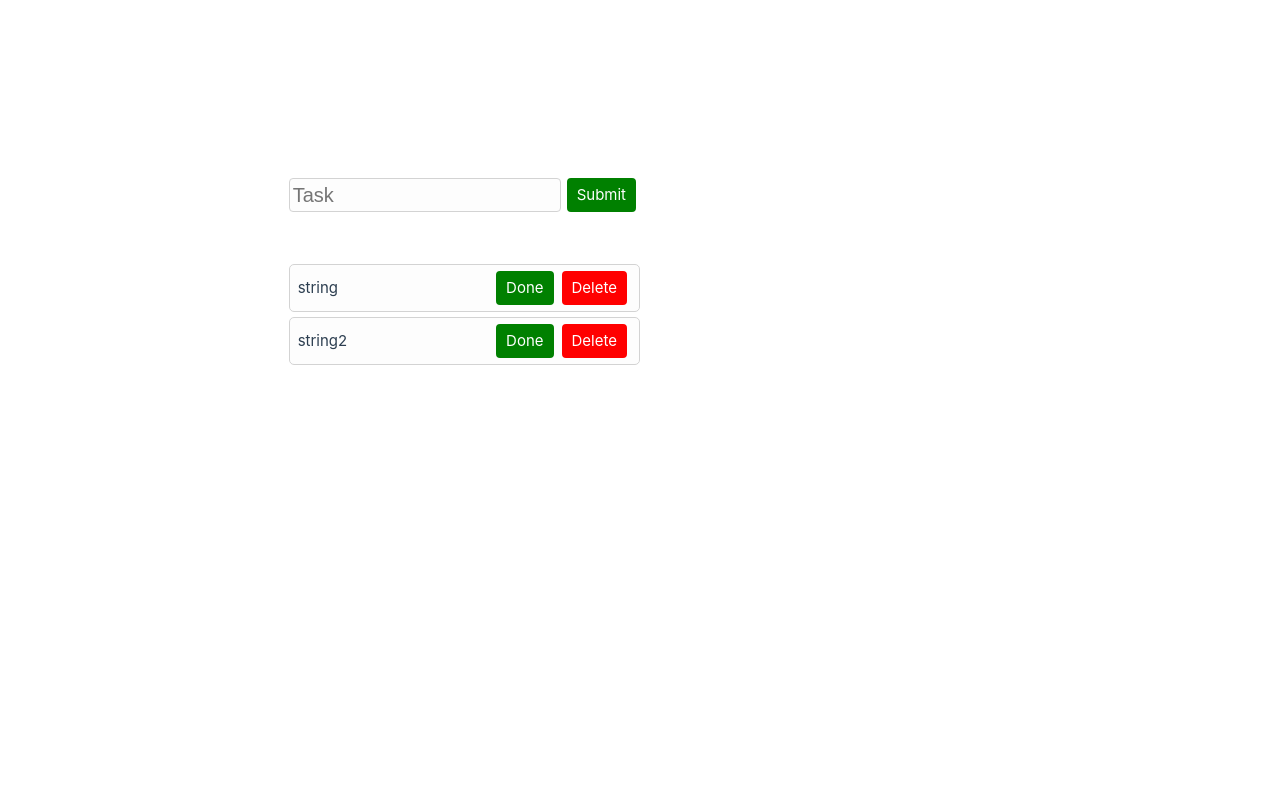
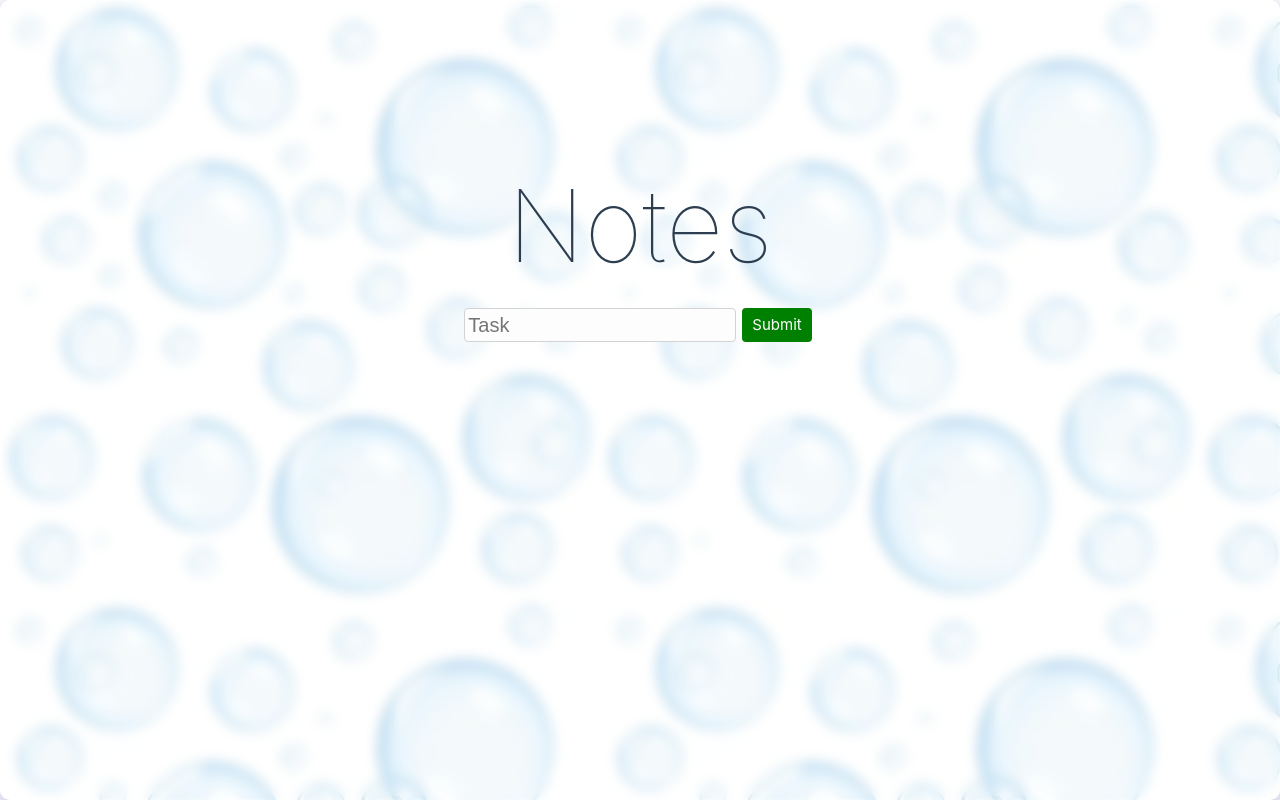
Before and after one commit to matousek11/tasks-vue, a Vue app: page / in a window 1280 px wide. Built offline with nearby package versions, Linux system fonts and the light colour scheme.

Commit message:
Design tweaks

```diff
--- a/index.html
+++ b/index.html
@@ -1,10 +1,10 @@
 <!DOCTYPE html>
 <html lang="en">
   <head>
-    <meta charset="UTF-8">
-    <link rel="icon" href="/favicon.ico">
-    <meta name="viewport" content="width=device-width, initial-scale=1.0">
-    <title>Vite App</title>
+    <meta charset="UTF-8" />
+    <link rel="icon" href="/favicon.ico" />
+    <meta name="viewport" content="width=device-width, initial-scale=1.0" />
+    <title>Notes</title>
   </head>
   <body>
     <div id="app"></div>
--- a/src/App.vue
+++ b/src/App.vue
@@ -4,10 +4,13 @@ import { ref } from 'vue'
 import SubmitFormula from './components/SubmitFormula.vue'
 import { v4 as uuidv4 } from 'uuid'
 
-const array = ref([
-  { id: '1', text: 'string', done: false },
-  { id: '2', text: 'string2', done: false }
-])
+type NoteObj = {
+  id: string
+  text: string
+  done: boolean
+}
+
+let array = ref<NoteObj[]>([])
 
 const handleAddFormula = (text: string) => {
   let randomId = uuidv4()
@@ -24,8 +27,11 @@ const handleDelete = (id: string) => {
 </script>
 
 <template>
-  <div>
+  <div class="main-container">
+    <div class="glassomorphism"></div>
+    <div class="app-container">
       <SubmitFormula :addFunction="handleAddFormula" />
+
       <div class="todoScroll">
         <ToDoItem
           :id="item.id"
@@ -37,32 +43,40 @@ const handleDelete = (id: string) => {
         />
       </div>
     </div>
+  </div>
 </template>
 
 <style scoped>
-.todoScroll {
-  padding-top: 40px;
-  padding-bottom: 40px;
+.main-container {
+  width: 100vw;
+  height: 100vh;
+  background-image: url('/bubles.jpg');
+  display: flex;
+  justify-content: center;
+  align-items: center;
+}
+.glassomorphism {
+  position: absolute;
+  top: 0;
+  left: 0;
+  right: 0;
+  bottom: 0;
+  background: rgba(255, 255, 255, 0.25);
+  box-shadow: 0 8px 32px 0 rgba(31, 38, 135, 0.37);
+  backdrop-filter: blur(6px);
+  -webkit-backdrop-filter: blur(6px);
+  border-radius: 10px;
+  border: 1px solid rgba(255, 255, 255, 0.18);
+}
+.app-container {
+  margin: 5px;
+}
+.app-container .todoScroll {
+  padding-top: 5px;
+  padding-bottom: 5px;
   position: relative;
-  height: 400px;
+  height: 300px;
   overflow-y: scroll;
-}
-.todoScroll::before,
-.todoScroll::after {
-  content: ' ';
-  display: none;
-  position: absolute;
-  width: 100%;
-  height: 100px;
-  z-index: 10;
-  pointer-events: none;
-}
-.todoScroll::before {
-  top: 0;
-  background-image: linear-gradient(white, rgba(0, 0, 0, 0));
-}
-.todoScroll::after {
-  bottom: 0;
-  background-image: linear-gradient(rgba(0, 0, 0, 0), white);
+  overflow-x: visible;
 }
 </style>
--- a/src/assets/main.css
+++ b/src/assets/main.css
@@ -1,10 +1,8 @@
 @import './base.css';
 
 #app {
-  max-width: 1280px;
   margin: 0 auto;
-  padding: 2rem;
-
+  padding: 0;
   font-weight: normal;
 }
 
@@ -30,6 +28,6 @@ a,
   #app {
     display: grid;
     grid-template-columns: 1fr 1fr;
-    padding: 0 2rem;
+    padding: 0;
   }
 }
--- a/src/components/SubmitFormula.vue
+++ b/src/components/SubmitFormula.vue
@@ -15,6 +15,8 @@ const resetText = () => {
 
 <template>
   <div class="container">
+    <h1 class="header">Notes</h1>
+    <div class="input-container">
       <input placeholder="Task" v-model="text" />
       <CustomButton
         text="Submit"
@@ -27,10 +29,20 @@ const resetText = () => {
         "
       />
     </div>
+  </div>
 </template>
 
 <style scoped>
 .container {
+  z-index: 10;
+  position: relative;
+}
+.header {
+  text-align: center;
+  font-size: 100px;
+  font-weight: 100;
+}
+.input-container {
   display: flex;
   width: 100%;
   margin-bottom: 10px;
--- a/src/components/ToDoItem.vue
+++ b/src/components/ToDoItem.vue
@@ -37,7 +37,7 @@ defineProps<{
 }
 .dark-container {
   position: absolute;
-  left: -1px;
+  left: 0;
   width: 100%;
   height: 100%;
   min-width: 250px;
@@ -51,8 +51,8 @@ defineProps<{
 }
 .line {
   position: absolute;
-  left: -10%;
-  width: 120%;
+  left: 0;
+  width: 100%;
   height: 1px;
   color: transparent;
   background-color: black;
```
Also changed, not shown: public/bubles.jpg (added). Lines whose indentation alone changed are shown as unchanged.
